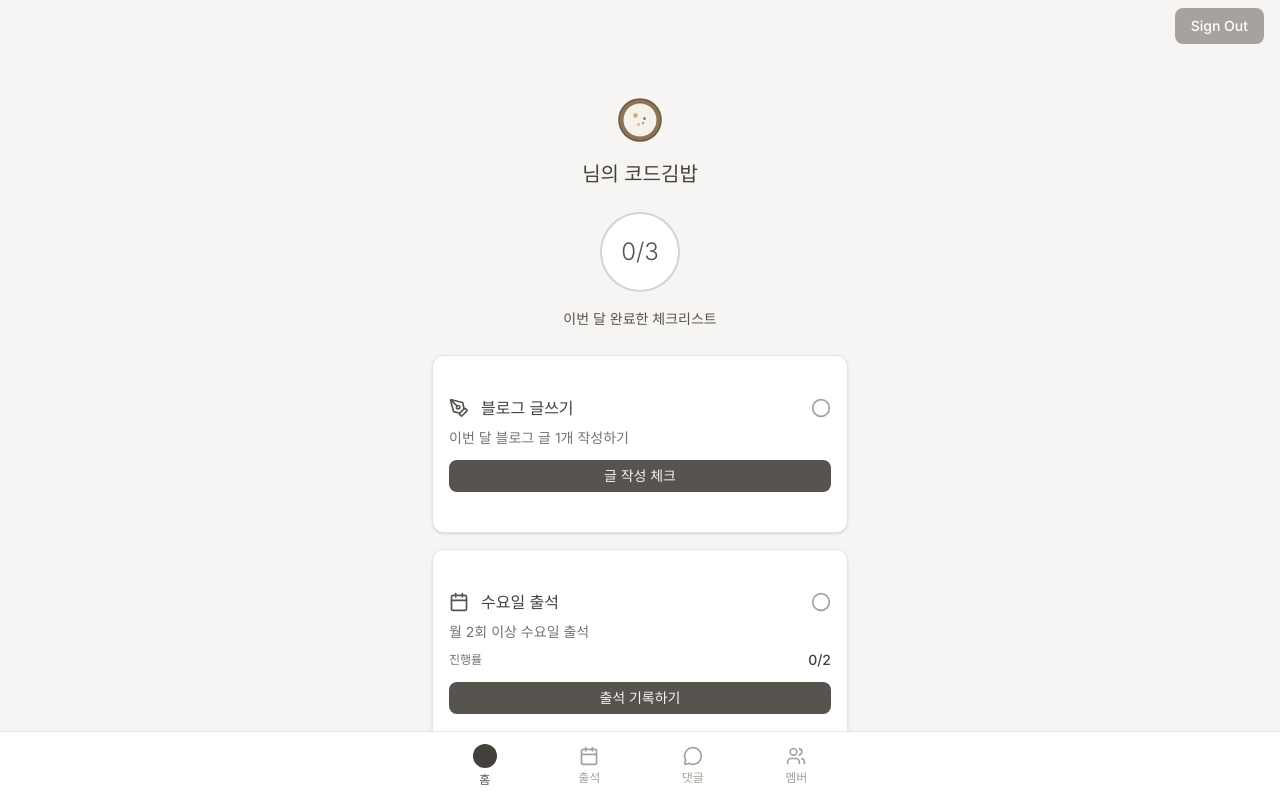
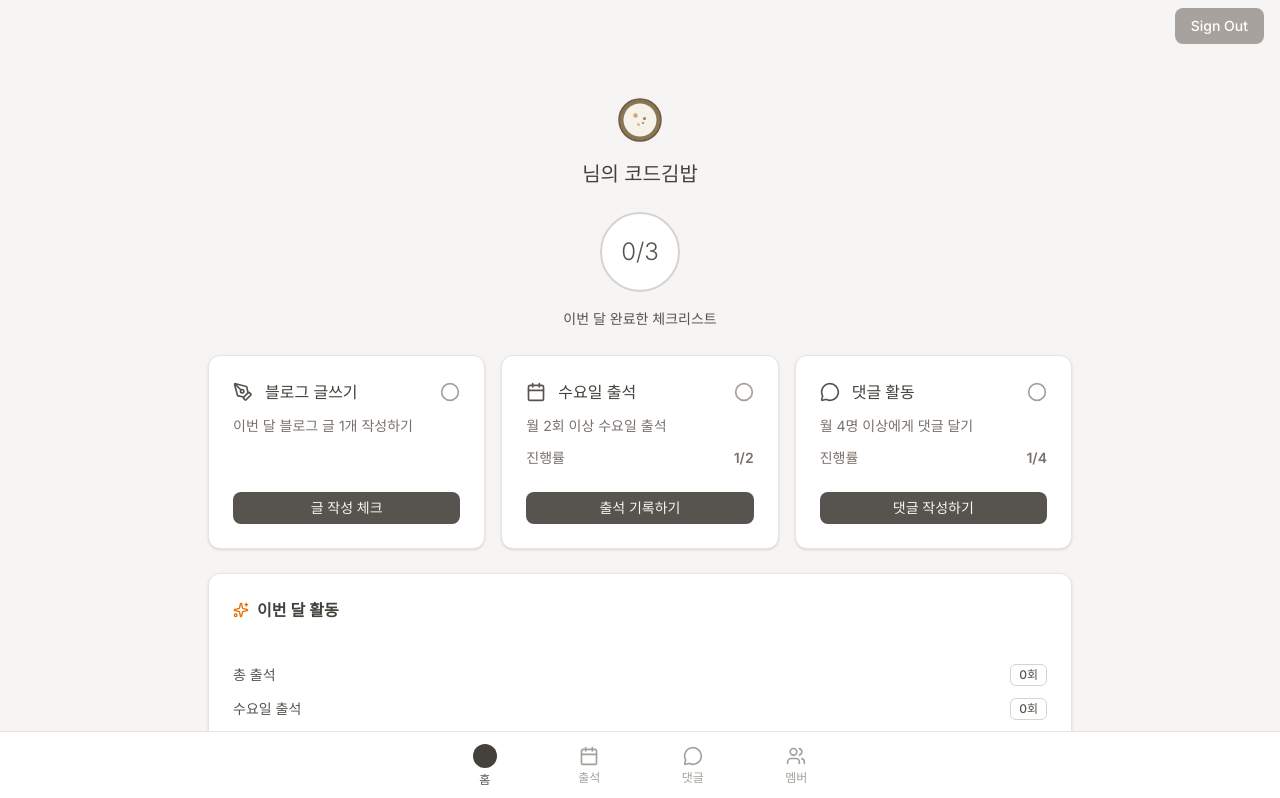
Before and after one commit to naroso-o/monthly-gimbap-web, a Next.js app: page / in a window 1280 px wide. Shown: the top 798 px of the page. Built offline with nearby package versions, Linux system fonts and the light colour scheme.

Commit message:
feat: dashboard card grid

```diff
--- a/components/Dashboard.tsx
+++ b/components/Dashboard.tsx
@@ -14,6 +14,7 @@ import {
   Sparkles,
 } from "lucide-react";
 import { GimbapIcon } from "@/components/GimbapIcon";
+import { DashboardCard } from "./DashboardCard";
 
 export function Dashboard() {
   const safeChecklistStatus = {
@@ -36,7 +37,7 @@ export function Dashboard() {
       className="min-h-screen bg-stone-50"
       style={{ backgroundColor: "#F7F5F3" }}
     >
-      <div className="relative z-10 p-4 max-w-md mx-auto">
+      <div className="relative z-10 p-4 max-w-md mx-auto lg:max-w-4xl">
         {/* 헤더 */}
         <div className="mb-6 pt-4">
           <div className="text-center space-y-2">
@@ -67,96 +68,51 @@ export function Dashboard() {
         </div>
 
         {/* 체크리스트 카드들 */}
-        <div className="space-y-4 mb-6">
+        <div className="mb-6 grid grid-cols-1 gap-4 lg:grid-cols-3">
           {/* 블로그 글 작성 */}
-          <Card className="bg-white border border-stone-200 shadow-sm">
-            <CardContent className="p-4">
-              <div className="flex items-center justify-between mb-2">
-                <div className="flex items-center gap-3">
-                  <PenTool className="w-5 h-5 text-stone-600" />
-                  <span className="font-medium text-stone-700">
-                    블로그 글쓰기
-                  </span>
-                </div>
-                {safeChecklistStatus?.blog_completed ? (
-                  <CheckCircle2 className="w-5 h-5 text-amber-600" />
-                ) : (
-                  <Circle className="w-5 h-5 text-stone-400" />
-                )}
-              </div>
-              <p className="text-sm text-stone-500 mb-3">
-                이번 달 블로그 글 1개 작성하기
-              </p>
-              <Button
-                variant="primary"
-                size="sm"
-                className="w-full text-sm"
-                disabled={safeChecklistStatus?.blog_completed}
-              >
+          <DashboardCard
+            title="블로그 글쓰기"
+            icon={<PenTool className="w-5 h-5 text-stone-600" />}
+            description="이번 달 블로그 글 1개 작성하기"
+            isCompleted={safeChecklistStatus?.blog_completed}
+            button={
+              <Button variant="primary" size="sm" className="w-full text-sm">
                 {safeChecklistStatus?.blog_completed ? "완료!" : "글 작성 체크"}
               </Button>
-            </CardContent>
-          </Card>
+            }
+          />
 
-          {/* 수요일 출석 */}
-          <Card className="bg-white border border-stone-200 shadow-sm">
-            <CardContent className="p-4">
-              <div className="flex items-center justify-between mb-2">
-                <div className="flex items-center gap-3">
-                  <Calendar className="w-5 h-5 text-stone-600" />
-                  <span className="font-medium text-stone-700">
-                    수요일 출석
-                  </span>
-                </div>
-                {safeChecklistStatus?.attendance_completed ? (
-                  <CheckCircle2 className="w-5 h-5 text-amber-600" />
-                ) : (
-                  <Circle className="w-5 h-5 text-stone-400" />
-                )}
-              </div>
-              <p className="text-sm text-stone-500 mb-2">
-                월 2회 이상 수요일 출석
-              </p>
-              <div className="flex items-center justify-between mb-3">
-                <span className="text-xs text-stone-500">진행률</span>
-                <span className="text-sm font-medium text-stone-700">
-                  {safeChecklistStatus?.wednesday_count}/2
-                </span>
-              </div>
+          <DashboardCard
+            title="수요일 출석"
+            icon={<Calendar className="w-5 h-5 text-stone-600" />}
+            description="월 2회 이상 수요일 출석"
+            isCompleted={safeChecklistStatus?.attendance_completed}
+            button={
               <Button variant="primary" size="sm" className="w-full text-sm">
-                출석 기록하기
+                {safeChecklistStatus?.blog_completed
+                  ? "완료!"
+                  : "출석 기록하기"}
               </Button>
-            </CardContent>
-          </Card>
+            }
+            progress={1}
+            targetProgress={2}
+          />
 
-          {/* 댓글 활동 */}
-          <Card className="bg-white border border-stone-200 shadow-sm">
-            <CardContent className="p-4">
-              <div className="flex items-center justify-between mb-2">
-                <div className="flex items-center gap-3">
-                  <MessageCircle className="w-5 h-5 text-stone-600" />
-                  <span className="font-medium text-stone-700">댓글 활동</span>
-                </div>
-                {safeChecklistStatus?.comments_completed ? (
-                  <CheckCircle2 className="w-5 h-5 text-amber-600" />
-                ) : (
-                  <Circle className="w-5 h-5 text-stone-400" />
-                )}
-              </div>
-              <p className="text-sm text-stone-500 mb-2">
-                월 4명 이상에게 댓글 달기
-              </p>
-              <div className="flex items-center justify-between mb-3">
-                <span className="text-xs text-stone-500">진행률</span>
-                <span className="text-sm font-medium text-stone-700">
-                  {safeChecklistStatus?.comment_count}/4
-                </span>
-              </div>
+          <DashboardCard
+            title="댓글 활동"
+            icon={<MessageCircle className="w-5 h-5 text-stone-600" />}
+            description="월 4명 이상에게 댓글 달기"
+            isCompleted={safeChecklistStatus?.attendance_completed}
+            button={
               <Button variant="primary" size="sm" className="w-full text-sm">
-                댓글 체크하기
+                {safeChecklistStatus?.blog_completed
+                  ? "완료!"
+                  : "댓글 작성하기"}
               </Button>
-            </CardContent>
-          </Card>
+            }
+            progress={1}
+            targetProgress={4}
+          />
         </div>
 
         {/* 이번 달 활동 요약 */}
--- /dev/null
+++ b/components/DashboardCard.tsx
@@ -0,0 +1,54 @@
+import { CheckCircle2, Circle } from "lucide-react";
+import {
+  Card,
+  CardContent,
+  CardFooter,
+} from "./ui/card";
+
+interface DashboardCardProps {
+  title: string;
+  icon: React.ReactNode;
+  description: string;
+  isCompleted: boolean;
+  button: React.ReactNode;
+  progress?: number;
+  targetProgress?: number;
+}
+
+export const DashboardCard = ({
+  title,
+  icon,
+  description,
+  isCompleted,
+  button,
+  progress,
+  targetProgress,
+}: DashboardCardProps) => {
+  return (
+    <Card className="bg-white border border-stone-200 shadow-sm">
+      <CardContent className="h-full flex flex-col gap-3">
+        <div className="flex items-center justify-between">
+          <div className="flex items-center gap-3">
+            {icon}
+            <span className="font-medium text-stone-700">{title}</span>
+          </div>
+          <div className="flex items-center justify-between">
+            {isCompleted ? (
+              <CheckCircle2 className="w-5 h-5 text-amber-600" />
+            ) : (
+              <Circle className="w-5 h-5 text-stone-400" />
+            )}
+          </div>
+        </div>
+        <p className="text-sm text-stone-500">{description}</p>
+        {progress && (
+          <div className="flex items-center justify-between text-sm text-stone-500">
+            <span>진행률</span>
+            <span className="font-semibold">{progress}/{targetProgress}</span>
+          </div>
+        )}
+      </CardContent>
+      <CardFooter>{button}</CardFooter>
+    </Card>
+  );
+};
```
